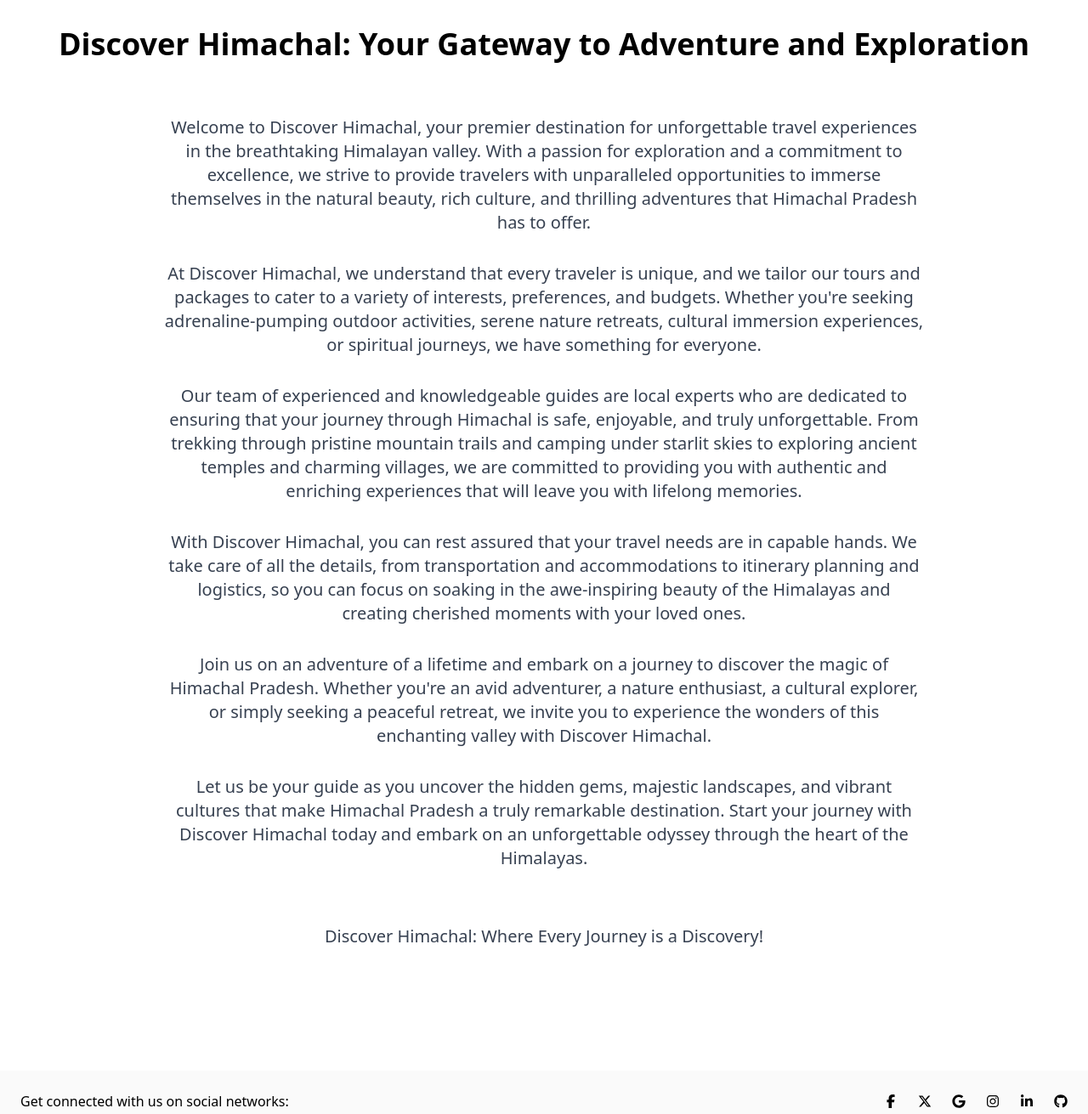
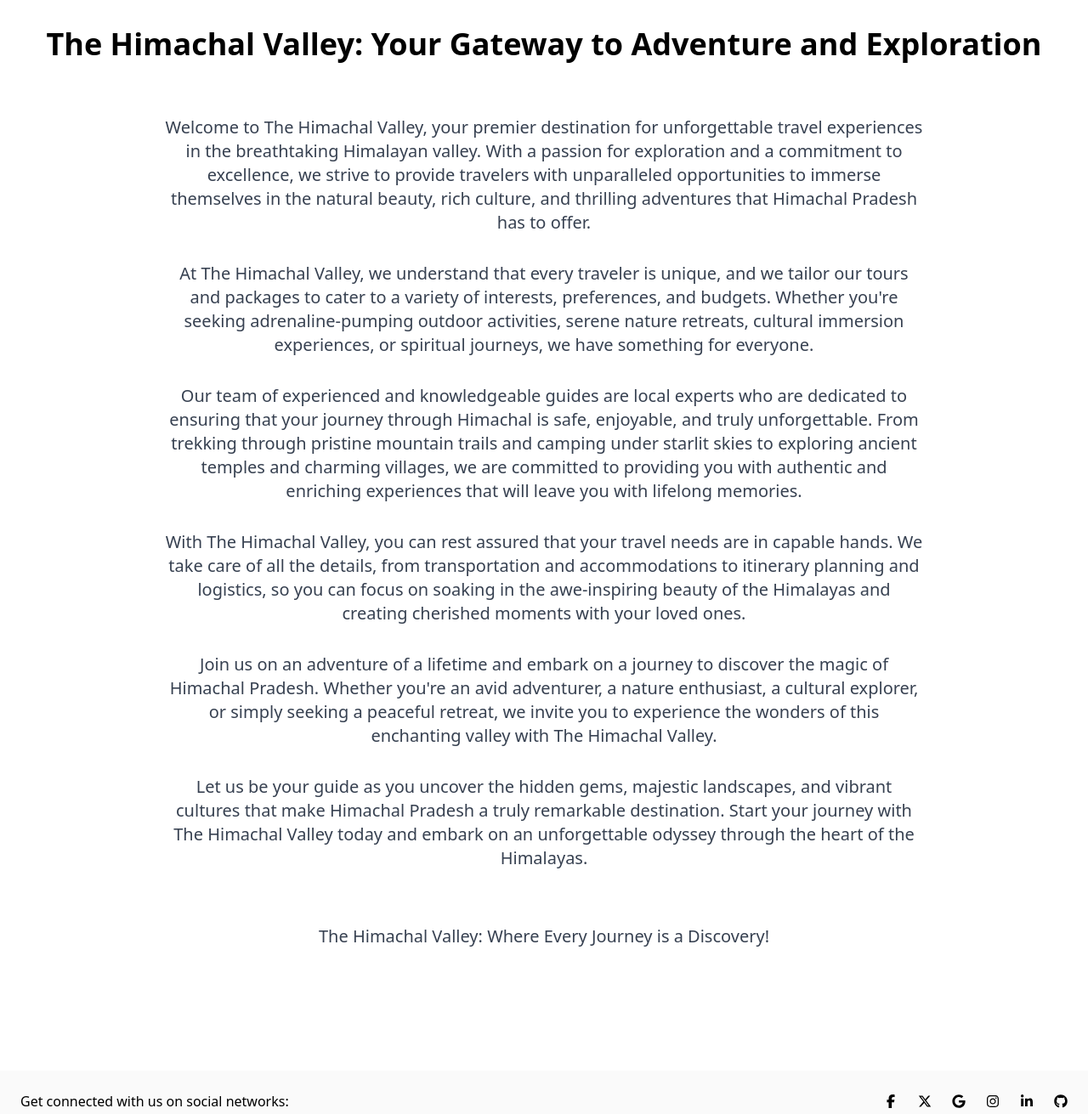
Before and after one commit to divyanshthakurx/the-himachal-valley, a website: page src/about-us.html in a window 1280 px wide. Shown: the part 880-2191 px from the top of the page at 85% size. Drawn offline with Linux system fonts and the light colour scheme.

Commit message:
Changes in about page regarding himachal valley name change

```diff
--- a/src/about-us.html
+++ b/src/about-us.html
@@ -59,16 +59,16 @@
         <section>
 
             <div class="text-center font-semibold text-4xl mt-28 mb-16">
-                <h2> Discover Himachal: Your Gateway to Adventure and Exploration</h1>
+                <h2> The Himachal Valley: Your Gateway to Adventure and Exploration</h1>
             </div>
 
             <div class="px-48 font-medium text-gray-700 text-xl text-center">
                 <p class="pb-8">
-                    Welcome to Discover Himachal, your premier destination for unforgettable travel experiences in the breathtaking Himalayan valley. With a passion for exploration and a commitment to excellence, we strive to provide travelers with unparalleled opportunities to immerse themselves in the natural beauty, rich culture, and thrilling adventures that Himachal Pradesh has to offer.
+                    Welcome to The Himachal Valley, your premier destination for unforgettable travel experiences in the breathtaking Himalayan valley. With a passion for exploration and a commitment to excellence, we strive to provide travelers with unparalleled opportunities to immerse themselves in the natural beauty, rich culture, and thrilling adventures that Himachal Pradesh has to offer.
                 </p>
 
                 <p class="pb-8">
-                    At Discover Himachal, we understand that every traveler is unique, and we tailor our tours and packages to cater to a variety of interests, preferences, and budgets. Whether you're seeking adrenaline-pumping outdoor activities, serene nature retreats, cultural immersion experiences, or spiritual journeys, we have something for everyone.
+                    At The Himachal Valley, we understand that every traveler is unique, and we tailor our tours and packages to cater to a variety of interests, preferences, and budgets. Whether you're seeking adrenaline-pumping outdoor activities, serene nature retreats, cultural immersion experiences, or spiritual journeys, we have something for everyone.
                 </p>
 
                 <p class="pb-8">
@@ -76,19 +76,19 @@
                 </p>
 
                 <p class="pb-8">
-                    With Discover Himachal, you can rest assured that your travel needs are in capable hands. We take care of all the details, from transportation and accommodations to itinerary planning and logistics, so you can focus on soaking in the awe-inspiring beauty of the Himalayas and creating cherished moments with your loved ones.
+                    With The Himachal Valley, you can rest assured that your travel needs are in capable hands. We take care of all the details, from transportation and accommodations to itinerary planning and logistics, so you can focus on soaking in the awe-inspiring beauty of the Himalayas and creating cherished moments with your loved ones.
                 </p>
 
                 <p class="pb-8">
-                    Join us on an adventure of a lifetime and embark on a journey to discover the magic of Himachal Pradesh. Whether you're an avid adventurer, a nature enthusiast, a cultural explorer, or simply seeking a peaceful retreat, we invite you to experience the wonders of this enchanting valley with Discover Himachal.
+                    Join us on an adventure of a lifetime and embark on a journey to discover the magic of Himachal Pradesh. Whether you're an avid adventurer, a nature enthusiast, a cultural explorer, or simply seeking a peaceful retreat, we invite you to experience the wonders of this enchanting valley with The Himachal Valley.
                 </p>
 
                 <p class="pb-16">
-                    Let us be your guide as you uncover the hidden gems, majestic landscapes, and vibrant cultures that make Himachal Pradesh a truly remarkable destination. Start your journey with Discover Himachal today and embark on an unforgettable odyssey through the heart of the Himalayas.
+                    Let us be your guide as you uncover the hidden gems, majestic landscapes, and vibrant cultures that make Himachal Pradesh a truly remarkable destination. Start your journey with The Himachal Valley today and embark on an unforgettable odyssey through the heart of the Himalayas.
                 </p>
 
                 <p class="pb-36 text-center">
-                    Discover Himachal: Where Every Journey is a Discovery!
+                    The Himachal Valley: Where Every Journey is a Discovery!
                 </p>
 
             </div>
```
